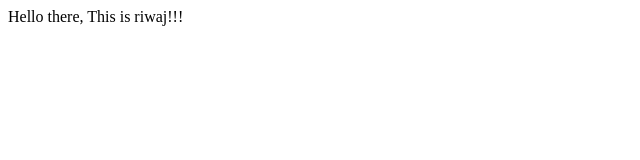
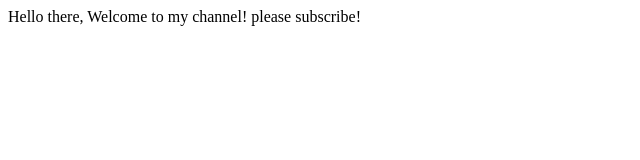
Before and after one commit to Riwajchalise/demo-ssh, a plain HTML site: page index.html in a window 1280 px wide. Shown: the whole page, without its empty margins (0-640 px from the left). Drawn offline with Linux system fonts and the light colour scheme.

Commit message:
made changes on index file

```diff
--- a/index.html
+++ b/index.html
@@ -7,6 +7,6 @@
     <title>Document</title>
 </head>
 <body>
-    Hello there, This is riwaj!!!
+    Hello there, Welcome to my channel! please subscribe!
 </body>
 </html>
```
Also changed, not shown: 1 other file.
